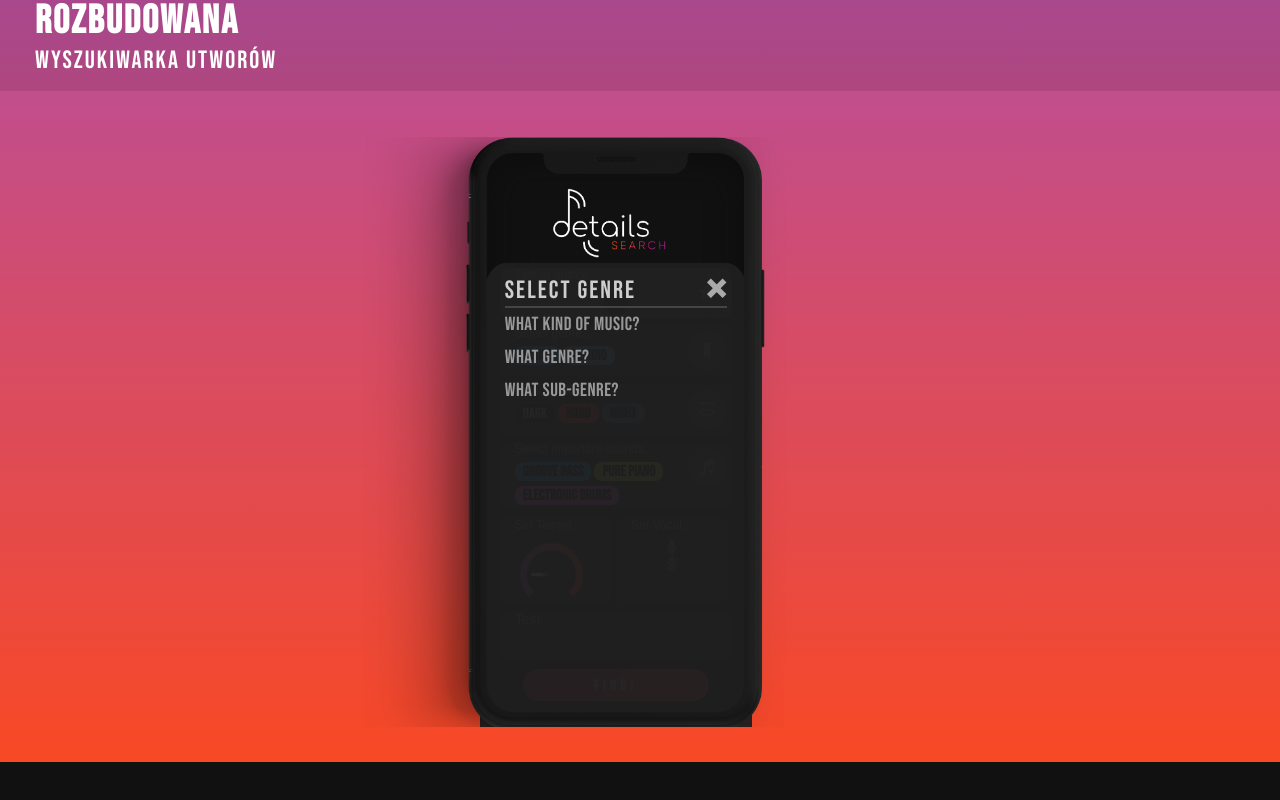
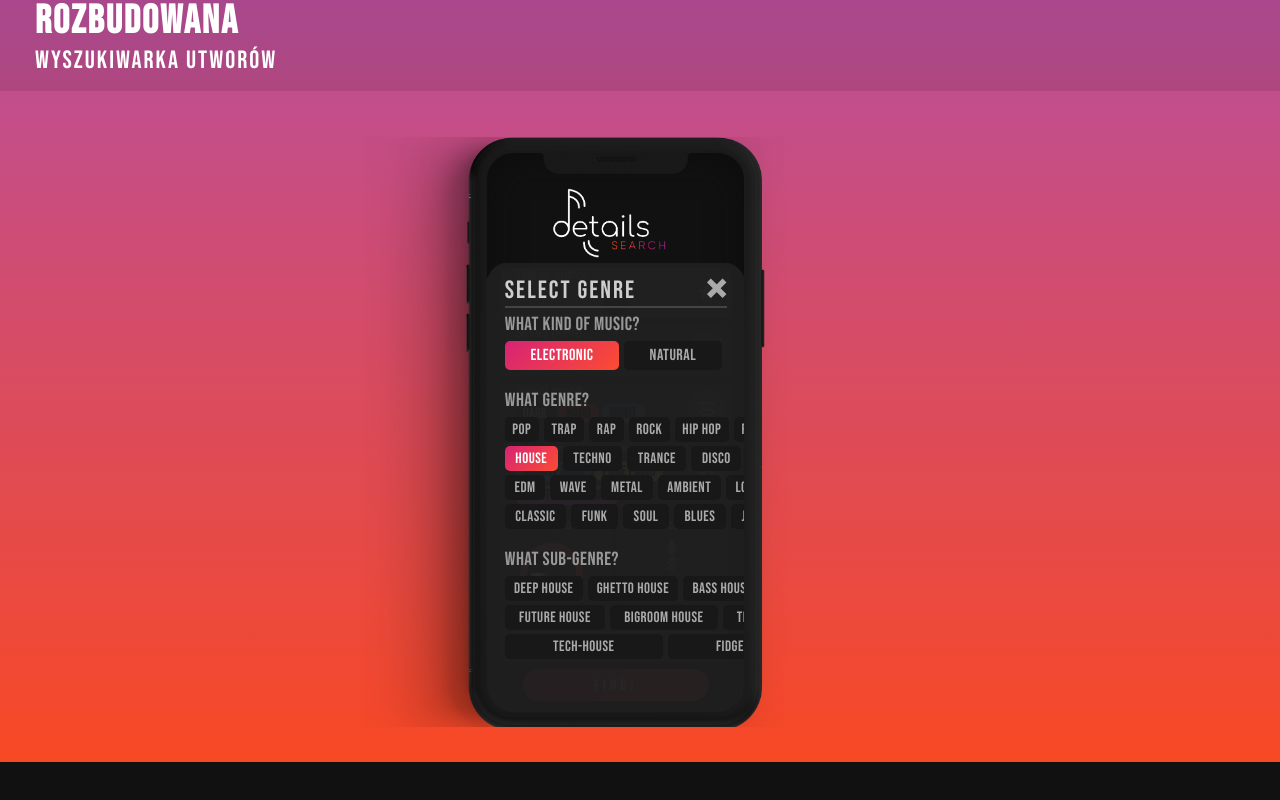
Before and after one commit to musical-details/details-poll-app, a React (Create React App) app: page / in a window 1280 px wide. Shown: the part 5646-6446 px from the top of the page. Built offline with nearby package versions, Linux system fonts and the light colour scheme; a web font is replaced by a local one.

Commit message:
[FEAT] Add buttons in SelectGenre Card

```diff
--- /dev/null
+++ b/src/assets/data/sub-genres.json
@@ -0,0 +1,38 @@
+[
+  {
+    "parent": "house",
+    "name": "deep house"
+  },
+  {
+    "parent": "house",
+    "name": "ghetto house"
+  },
+  {
+    "parent": "house",
+    "name": "bass house"
+  },
+  {
+    "parent": "house",
+    "name": "UK house"
+  },
+  {
+    "parent": "house",
+    "name": "future house"
+  },
+  {
+    "parent": "house",
+    "name": "bigroom house"
+  },
+  {
+    "parent": "house",
+    "name": "tropical house"
+  },
+  {
+    "parent": "house",
+    "name": "tech-house"
+  },
+  {
+    "parent": "house",
+    "name": "fidget house"
+  }
+]
--- a/src/components/search-engine-preview/card.scss
+++ b/src/components/search-engine-preview/card.scss
@@ -55,4 +55,26 @@
   .content-box {
     margin-top: 5px;
   }
+
+  .card-button {
+    background: #181818;
+    border-radius: 5px;
+    font-family: "Bebas Neue";
+    letter-spacing: 0.5px;
+    padding: 5px 10px;
+    box-sizing: border-box;
+    flex-grow: 1;
+    margin-right: 5px;
+    margin-bottom: 4px;
+
+    &._select {
+      color: white;
+      background-image: linear-gradient(-45deg, #fc4c32, #d72375);
+    }
+
+    &.mini {
+      font-size: 15px;
+      padding: 3px 7px;
+    }
+  }
 }
--- a/src/components/search-engine-preview/card.tsx
+++ b/src/components/search-engine-preview/card.tsx
@@ -28,4 +28,28 @@ export class Card extends React.Component<CardProps, CardState> {
   }
 }
 
+type CardButtonProps = {
+  isSelect: boolean;
+  className?: string;
+};
+type CardButtonState = {};
+
+export class CardButton extends React.Component<
+  CardButtonProps,
+  CardButtonState
+> {
+  constructor(props: CardButtonProps) {
+    super(props);
+  }
+
+  render() {
+    const { children, className, isSelect } = this.props;
+    return (
+      <div className={`card-button ${className} ${isSelect ? "_select" : ""}`}>
+        {children}
+      </div>
+    );
+  }
+}
+
 export default Card;
--- a/src/components/search-engine-preview/search-engine-preview.scss
+++ b/src/components/search-engine-preview/search-engine-preview.scss
@@ -53,6 +53,7 @@
 
       .search-app {
         position: relative;
+        overflow: hidden;
         width: 100%;
         height: 100%;
         background-color: #111;
@@ -221,7 +222,7 @@
   display: flex;
 }
 .card-part {
-  margin-bottom: 10px;
+  margin-bottom: 15px;
   .card-header {
     text-align: left;
     font-family: "Bebas Neue";
@@ -229,4 +230,21 @@
     letter-spacing: 0.5px;
     color: #999;
   }
+
+  .card-buttons {
+    display: flex;
+    flex-wrap: wrap;
+
+    max-height: 120px;
+    overflow: hidden;
+    justify-content: flex-start;
+    margin: 5px 0;
+
+    &.fragment {
+      width: 150%;
+    }
+  }
+
+  .card-badge {
+  }
 }
--- a/src/components/search-engine-preview/search-engine-preview.tsx
+++ b/src/components/search-engine-preview/search-engine-preview.tsx
@@ -5,7 +5,9 @@ import "./speedometer.scss";
 import SearchInput, { SearchButton } from "./search-input";
 import Speedometer from "./speedometer";
 import PhonePointer from "../phone-pointer/phone-pointer";
-import Card from "./card";
+import Card, { CardButton } from "./card";
+import musicGenres from "../../assets/data/genres.json";
+import musicSubgenres from "../../assets/data/sub-genres.json";
 
 type SoundDescriptionProps = {
   slot?: { name: string; level: number };
@@ -217,15 +219,33 @@ class SearchEnginePreview extends React.Component<
                 <Card title="Select genre">
                   <div className="card-part">
                     <div className="card-header">What kind of music?</div>
-                    <div></div>
+                    <div className="card-buttons">
+                      <CardButton isSelect={true}>Electronic</CardButton>
+                      <CardButton isSelect={false}>Natural</CardButton>
+                    </div>
                   </div>
                   <div className="card-part">
                     <div className="card-header">What genre?</div>
-                    <div></div>
+                    <div className="card-buttons fragment">
+                      {musicGenres.map((e) => (
+                        <CardButton
+                          isSelect={e.name == "House" ? true : false}
+                          className="mini"
+                        >
+                          {e.name}
+                        </CardButton>
+                      ))}
+                    </div>
                   </div>
                   <div className="card-part">
                     <div className="card-header">What sub-genre?</div>
-                    <div></div>
+                    <div className="card-buttons fragment _2">
+                      {musicSubgenres.map((e) => (
+                        <CardButton isSelect={false} className="mini">
+                          {e.name}
+                        </CardButton>
+                      ))}
+                    </div>
                   </div>
                 </Card>
               </div>
```
